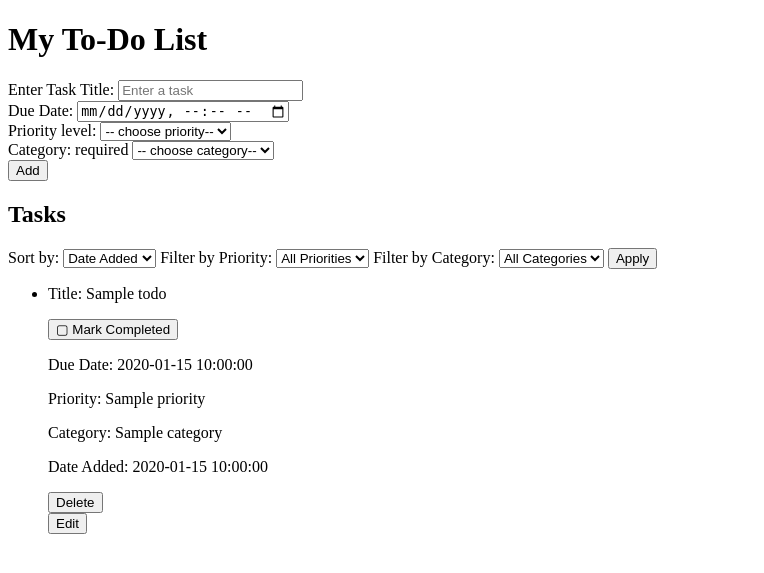
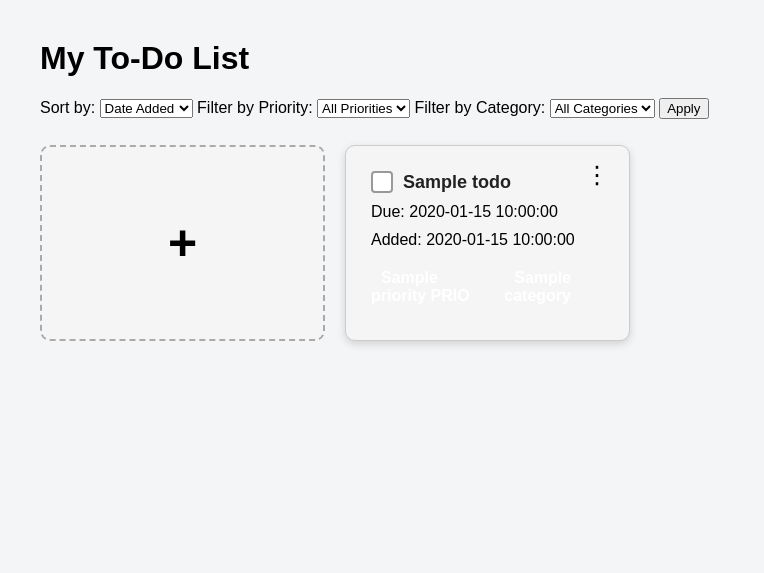
Before and after one commit to jasper-espartero-upv/CMSC128_Lab_1_CRUD, a Flask app: template templates/index.html in a window 1280 px wide. Shown: the top 573 px of the page, without its empty margins (0-764 px from the left). Run offline with Flask 3, Linux system fonts and the light colour scheme; the template is opened without the code that fills it: most values are stand-ins (such as "Sample title", 1, 10 or a date in 2020); one stand-in notice (Sample message) is shown.

Commit message:
ux: refine task cards and interactions

```diff
--- a/app.py
+++ b/app.py
@@ -1,7 +1,8 @@
 from flask import Flask, render_template, request, redirect, session, flash
+from dotenv import load_dotenv
+from datetime import datetime
 import sqlite3
 import os
-from dotenv import load_dotenv
 
 app = Flask(__name__)
 app.secret_key = os.getenv("SECRET_KEY")
@@ -69,6 +70,21 @@ def index():
         query += " ORDER BY " + sort_column
 
     todos = conn.execute(query, params).fetchall()
+
+    todos = [dict(todo) for todo in todos]
+
+    for todo in todos:
+        if todo["due_date"]:
+            todo["due_date_display"] = datetime.strptime(
+                todo["due_date"],
+                "%Y-%m-%dT%H:%M"
+            ).strftime("%B %d, %Y at %I:%M %p")
+
+        if todo["created_at"]:
+            todo["created_at_display"] = datetime.strptime(
+                todo["created_at"],
+                "%Y-%m-%d %H:%M:%S"
+            ).strftime("%B %d, %Y at %I:%M %p")
 
     conn.close()
 
@@ -187,19 +203,6 @@ def clear_undo():
     session.pop("deleted_todo", None)
     return ""
 
-@app.route("/edit/<int:id>", methods=["GET"])
-def edit(id):
-    conn = get_db()
-    todo = conn.execute("SELECT * FROM todos WHERE id = ?", (id,)).fetchone()
-
-    return render_template(
-        "edit.html",
-        todo=todo,
-        sort=request.args.get("sort", ""),
-        priority=request.args.get("priority", ""),
-        category=request.args.get("category", "")
-    )
-
 @app.route("/update/<int:id>", methods=["POST"])
 def update(id):
     title = request.form["title"]
--- a/static/style.css
+++ b/static/style.css
@@ -0,0 +1,296 @@
+body {
+    font-family: Arial, sans-serif;
+    max-width: 1200px;
+    margin: 40px auto;
+    padding: 0 20px;
+    background-color: #f4f5f7;
+}
+
+.task-list {
+    display: grid;
+    grid-template-columns: repeat(4, 1fr);
+    gap: 20px;
+    padding: 10px 0;
+    list-style: none;
+}
+
+.task-card {
+    border: 1px solid #ccc;
+    border-radius: 10px;
+    padding: 25px;
+    background-color: #f5f5f5;
+    box-shadow: 0 3px 8px rgba(0, 0, 0, 0.15);
+    position: relative;
+}
+
+.task-card h3 {
+    margin-top: 0;
+}
+
+.task-info {
+    margin: 10px 0;
+}
+
+.task-menu {
+    position: absolute;
+    top: 15px;
+    right: 15px;
+}
+
+.task-attributes {
+    display: flex;
+    gap: 12px;
+}
+
+.task-details {
+    margin-top: 20px;
+}
+
+.task-title-row {
+    display: flex;
+    align-items: center;
+    gap: 10px;
+}
+
+.task-title-row h3 {
+    margin: 0;
+    font-size: 18px;
+    font-weight: 600;
+    color: #222;
+}
+
+.menu-button {
+    background: none;
+    border: none;
+    font-size: 24px;
+    cursor: pointer;
+    padding: 0 5px;
+}
+
+.menu-options {
+    display: none;
+    position: absolute;
+    right: 0;
+    top: 30px;
+    background-color: white;
+    border: 1px solid #ccc;
+    border-radius: 6px;
+    box-shadow: 0 3px 8px rgba(0, 0, 0, 0.15);
+    padding: 5px;
+    z-index: 10;
+}
+
+.menu-options form {
+    margin: 0;
+}
+
+.menu-options button {
+    display: block;
+    width: 100%;
+    padding: 8px 15px;
+    border: none;
+    background: none;
+    cursor: pointer;
+    text-align: left;
+}
+
+.menu-options button:hover {
+    background-color: #f0f0f0;
+}
+
+.task-menu.active .menu-options {
+    display: block;
+}
+
+.priority-badge {
+    padding: 4px 10px;
+    border-radius: 5px;
+    color: white;
+    font-weight: bold;
+}
+
+.priority-badge.LOW {
+    background-color: green;
+}
+
+.priority-badge.MED {
+    background-color: orange;
+}
+
+.priority-badge.HIGH {
+    background-color: red;
+}
+
+.category-badge {
+    padding: 4px 10px;
+    border-radius: 5px;
+    color: white;
+    font-weight: bold;
+}
+
+.category-badge.School {
+    background-color: #3b82f6;
+}
+
+.category-badge.Personal {
+    background-color: #8b5cf6;
+}
+
+.category-badge.Others {
+    background-color: #6b7280;
+}
+
+.checkmark-btn {
+    width: 22px;
+    height: 22px;
+    padding: 0;
+    display: flex;
+    align-items: center;
+    justify-content: center;
+    border-radius: 4px;
+    cursor: pointer;
+    font-size: 15px;
+    font-weight: bold;
+}
+
+    /* Style for when the item is COMPLETED */
+.checkmark-btn.completed {
+    background-color: #28a745;
+    color: white;
+    border: 2px solid #28a745;
+}
+
+.checkmark-btn.completed:hover {
+    background-color: #218838; /* Darker green on hover */
+}
+
+/* Style for when the item is INCOMPLETE */
+.checkmark-btn.incomplete {
+    background-color: white;
+    color: transparent;
+    border: 2px solid #999;
+}
+.checkmark-btn.incomplete:hover {
+    background-color: #e2e6ea; /* Darker gray on hover */
+}
+
+.add-card {
+    border: 2px dashed #aaa;
+    border-radius: 10px;
+    background-color: #f5f5f5;
+
+    min-height: 180px;
+
+    display: flex;
+    align-items: center;
+    justify-content: center;
+
+    font-size: 50px;
+    font-weight: bold;
+    cursor: pointer;
+}
+
+.add-card:hover {
+    background-color: #e9e9e9;
+}
+
+.modal {
+    display: none;
+    position: fixed;
+    inset: 0;
+
+    background-color: rgba(0, 0, 0, 0.5);
+
+    align-items: center;
+    justify-content: center;
+
+    z-index: 100;
+}
+
+.modal-content {
+    background-color: white;
+
+    width: 400px;
+    padding: 30px;
+
+    border-radius: 10px;
+
+    position: relative;
+}
+
+.close-button {
+    position: absolute;
+    top: 10px;
+    right: 15px;
+
+    border: none;
+    background: none;
+
+    font-size: 28px;
+    cursor: pointer;
+}
+
+.modal-content form {
+    display: flex;
+    flex-direction: column;
+    gap: 8px;
+}
+
+.modal-content input,
+.modal-content select {
+    padding: 8px;
+    margin-bottom: 10px;
+}
+
+.modal-content form button {
+    padding: 10px;
+    cursor: pointer;
+}
+
+.flash-popup {
+    position: fixed;
+    bottom: 20px;
+    right: 20px;
+
+    background-color: white;
+    padding: 15px 20px;
+
+    border-radius: 8px;
+
+    box-shadow: 0 4px 12px rgba(0, 0, 0, 0.2);
+
+    z-index: 200;
+
+    font-weight: bold;
+}
+
+.undo-popup {
+    position: fixed;
+    bottom: 20px;
+    right: 20px;
+
+    display: flex;
+    align-items: center;
+    gap: 15px;
+
+    background-color: white;
+    padding: 15px 20px;
+
+    border-radius: 8px;
+
+    box-shadow: 0 4px 12px rgba(0, 0, 0, 0.2);
+
+    z-index: 200;
+}
+
+.undo-popup form {
+    margin: 0;
+}
+
+.undo-popup button {
+    border: none;
+    background: none;
+
+    font-weight: bold;
+    cursor: pointer;
+}
--- a/templates/index.html
+++ b/templates/index.html
@@ -2,57 +2,114 @@
 <html>
 <head>
     <title>To-Do List</title>
+    <link rel="stylesheet" href="{{ url_for('static', filename='style.css') }}">
 </head>
 
 {% with messages = get_flashed_messages() %}
     {% for message in messages %}
-        <div id="success-notification">
+        <div class="flash-popup">
             {{ message }}
         </div>
     {% endfor %}
 {% endwith %}
 
 <body>
+    <div class="modal" id="add-modal">
+
+        <div class="modal-content">
+
+            <button type="button" class="close-button" id="close-modal">
+                ×
+            </button>
+
+            <h2>Add Task</h2>
+
+            <form action="/add?sort={{ sort }}&priority={{ priority }}&category={{ category }}" method="POST">
+
+                <label>Title</label>
+                <input type="text" name="title" required>
+
+                <label>Due Date</label>
+                <input type="datetime-local" name="due_date">
+
+                <label>Priority</label>
+                <select name="priority">
+                    <option value="LOW">Low</option>
+                    <option value="MED">Medium</option>
+                    <option value="HIGH">High</option>
+                </select>
+
+                <label>Category</label>
+                <select name="category">
+                    <option value="School">School</option>
+                    <option value="Personal">Personal</option>
+                    <option value="Others">Others</option>
+                </select>
+
+                <button type="submit">Add Task</button>
+
+            </form>
+
+        </div>
+
+    </div>
+
+    <div class="modal" id="edit-modal">
+
+        <div class="modal-content">
+
+            <button type="button" class="close-button" id="close-edit-modal">
+                ×
+            </button>
+
+            <h2>Edit Task</h2>
+
+            <form id="edit-form" method="POST">
+
+                <label>Title</label>
+                <input type="text" name="title" id="edit-title" required>
+
+                <label>Due Date</label>
+                <input type="datetime-local" name="due_date" id="edit-due-date">
+
+                <label>Priority</label>
+                <select name="priority" id="edit-priority">
+                    <option value="LOW">Low</option>
+                    <option value="MED">Medium</option>
+                    <option value="HIGH">High</option>
+                </select>
+
+                <label>Category</label>
+                <select name="category" id="edit-category">
+                    <option value="School">School</option>
+                    <option value="Personal">Personal</option>
+                    <option value="Others">Others</option>
+                </select>
+
+                <input type="hidden" name="sort" value="{{ sort }}">
+                <input type="hidden" name="priority_filter" value="{{ priority }}">
+                <input type="hidden" name="category_filter" value="{{ category }}">
+
+                <button type="submit">Save Changes</button>
+
+            </form>
+
+        </div>
+
+    </div>
 
     <h1>My To-Do List</h1>
 
-    <form action="/add?sort={{ sort }}&priority={{ priority }}&category={{ category }}" method="POST">
-        <label for="title"> Enter Task Title:</label>
-        <input type="text" name="title" id="title" placeholder="Enter a task" required> <br>
+    {% if session.get("deleted_todo") %}
+        <div class="undo-popup" id="undo-popup">
+            <span>Task deleted.</span>
 
-        <label for="due_date"> Due Date:</label>
-        <input type="datetime-local" name="due_date" id="due_date" placeholder="Enter due date" required> <br>
-
-        <label for="priority">Priority level:</label>
-        <select name="priority" id="priority" required>
-            <option disabled selected value="">-- choose priority--</option>
-            <option value="LOW">Low</option>
-            <option value="MED">Medium</option>
-            <option value="HIGH">High</option>
-        </select> <br>
-
-        <label for="category">Category: required</label>
-        <select name="category" id="category">
-            <option disabled selected value="">-- choose category--</option>
-            <option value="School">School</option>
-            <option value="Personal">Personal</option>
-            <option value="Others">Others</option>
-        </select> <br>
-
-        <button type="submit">Add</button> <br>
-
-    </form>
-
-    {% if session.get("deleted_todo") %}
-        <div id="undo-notification">
-            Task deleted.
             <form action="/undo" method="POST">
                 <button type="submit">Undo</button>
             </form>
         </div>
     {% endif %}
 
-    <h2>Tasks</h2>
 
     <!-- Sort & Filter -->
     <form action="/" method="GET">
@@ -83,10 +140,14 @@
         <button type="submit">Apply</button>
     </form>
 
-    <ul>
+    <ul class="task-list">
+        <li class="add-card" id="add-card">
+            +
+        </li>
         {% for todo in todos %}
-            <li>
-                <p>Title: {{ todo["title"] }}</p>
+            <li class="task-card">
+                <div class="task-title-row">
+
                     <form action="/status/{{ todo.id }}" method="POST">
                         <input type="hidden" name="sort" value="{{ sort }}">
                         <input type="hidden" name="priority" value="{{ priority }}">
@@ -94,79 +155,84 @@
 
                         {% if todo["completed"] == 1 %}
                             <button type="submit" name="status" value="0" class="checkmark-btn completed">
-                            <span class="icon">✓</span> Completed
+                                ✓
                             </button>
                         {% else %}
                             <button type="submit" name="status" value="1" class="checkmark-btn incomplete">
-                            <span class="icon-empty">▢</span> Mark Completed
+                                ✓
                             </button>
                         {% endif %}
                     </form>
-                <!-- /* Base button styles to make it look custom */
-                        .checkmark-btn {
-                        display: inline-flex;
-                        align-items: center;
-                        gap: 8px;
-                        padding: 8px 16px;
-                        font-size: 14px;
-                        border-radius: 4px;
-                        cursor: pointer;
-                        border: 1px solid transparent;
-                        transition: background-color 0.2s;
-                        }
 
-                        /* Style for when the item is COMPLETED */
-                        .checkmark-btn.completed {
-                        background-color: #28a745;
-                        color: white;
-                        }
-                        .checkmark-btn.completed:hover {
-                        background-color: #218838; /* Darker green on hover */
-                        }
+                    <h3>{{ todo["title"] }}</h3>
 
-                        /* Style for when the item is INCOMPLETE */
-                        .checkmark-btn.incomplete {
-                        background-color: #f8f9fa;
-                        color: #495057;
-                        border-color: #ced4da;
-                        }
-                        .checkmark-btn.incomplete:hover {
-                        background-color: #e2e6ea; /* Darker gray on hover */
-                        }
-                    -->
+                </div>
+
+                    <input type="hidden" name="sort" value="{{ sort }}">
+                    <input type="hidden" name="priority" value="{{ priority }}">
+                    <input type="hidden" name="category" value="{{ category }}">
+                </form>
+
+                <p class="task-info">Due: {{ todo["due_date_display"] }}</p>
+                <p class="task-info">Added: {{ todo["created_at_display"] }}</p>
 
 
-                <p>Due Date: {{ todo["due_date"] }}</p>
-                <p>Priority: {{ todo["priority"] }}</p>
-                <p>Category: {{ todo["category"] }}</p>
-                <p> Date Added: {{ todo["created_at"] }}</p>
+                <div class="task-attributes">
 
+                    <p class="task-info">
+                        <span class="priority-badge {{ todo['priority'] }}">
+                            {{ todo["priority"] }} PRIO
+                        </span>
+                    </p>
+
+                    <p class="task-info">
+                        <span class="category-badge {{ todo['category'] }}">
+                            {{ todo["category"] }}
+                        </span>
+                    </p>
+
+                </div>
+
+
+                <div class="task-menu">
+                    <button type="button" class="menu-button">⋮</button>
+
+                    <div class="menu-options">
+
+                        <!-- Edit -->
+                        <button type="button"
+                                class="edit-button"
+                                data-id="{{ todo['id'] }}"
+                                data-title="{{ todo['title'] }}"
+                                data-due-date="{{ todo['due_date'] }}"
+                                data-priority="{{ todo['priority'] }}"
+                                data-category="{{ todo['category'] }}">
+                            Edit
+                        </button>
+
+                        <!-- Delete -->
                         <form action="/delete/{{ todo['id'] }}" method="POST">
-                    <!-- Hidden Inputs for Sort & Filter -->
                             <input type="hidden" name="sort" value="{{ sort }}">
                             <input type="hidden" name="priority_filter" value="{{ priority }}">
                             <input type="hidden" name="category_filter" value="{{ category }}">
 
-                    <button type="submit" onclick="return confirm('Are you sure you want to delete this task?')">
+                            <button type="submit"
+                                    onclick="return confirm('Are you sure you want to delete this task?')">
                                 Delete
                             </button>
                         </form>
-                <form action="/edit/{{ todo['id'] }}" method="GET">
-                    <input type="hidden" name="sort" value="{{ sort }}">
-                    <input type="hidden" name="priority" value="{{ priority }}">
-                    <input type="hidden" name="category" value="{{ category }}">
 
-                    <button type="submit">Edit</button>
-                </form>
+                    </div>
+                </div>
             </li>
         {% endfor %}
     </ul>
 
 <script>
-    const notification = document.getElementById("undo-notification");
-    if (notification) {
+    const undoPopup = document.getElementById("undo-popup");
+    if (undoPopup) {
         setTimeout(() => {
-            notification.remove();
+            undoPopup.remove();
 
             fetch("/clear-undo", {
                 method: "POST"
@@ -174,12 +240,101 @@
         }, 5000);
     }
 
-    const successNotification = document.getElementById("success-notification");
-    if (successNotification) {
+    const flashPopup = document.querySelector(".flash-popup");
+    if (flashPopup) {
         setTimeout(() => {
-            successNotification.remove();
+            flashPopup.remove();
         }, 3000);
     }
+
+    const menuButtons = document.querySelectorAll(".menu-button");
+
+    menuButtons.forEach(button => {
+        button.addEventListener("click", (event) => {
+            event.stopPropagation();
+
+            const menu = button.parentElement;
+
+            document.querySelectorAll(".task-menu").forEach(otherMenu => {
+                if (otherMenu !== menu) {
+                    otherMenu.classList.remove("active");
+                }
+            });
+
+            menu.classList.toggle("active");
+        });
+    });
+
+    document.addEventListener("click", () => {
+        document.querySelectorAll(".task-menu").forEach(menu => {
+            menu.classList.remove("active");
+        });
+    });
+
+    const addCard = document.getElementById("add-card");
+    const addModal = document.getElementById("add-modal");
+    const closeModal = document.getElementById("close-modal");
+
+    addCard.addEventListener("click", () => {
+        addModal.style.display = "flex";
+    });
+
+    closeModal.addEventListener("click", () => {
+        addModal.style.display = "none";
+    });
+
+    addModal.addEventListener("click", (event) => {
+        if (event.target === addModal) {
+            addModal.style.display = "none";
+        }
+    });
+
+    const editButtons = document.querySelectorAll(".edit-button");
+
+    const editModal = document.getElementById("edit-modal");
+    const closeEditModal = document.getElementById("close-edit-modal");
+
+    const editForm = document.getElementById("edit-form");
+
+    const editTitle = document.getElementById("edit-title");
+    const editDueDate = document.getElementById("edit-due-date");
+    const editPriority = document.getElementById("edit-priority");
+    const editCategory = document.getElementById("edit-category");
+
+
+    editButtons.forEach(button => {
+
+        button.addEventListener("click", () => {
+
+            const id = button.dataset.id;
+
+            editTitle.value = button.dataset.title;
+            editDueDate.value = button.dataset.dueDate;
+            editPriority.value = button.dataset.priority;
+            editCategory.value = button.dataset.category;
+
+            editForm.action = `/update/${id}`;
+
+            editModal.style.display = "flex";
+
+        });
+
+    });
+
+
+    closeEditModal.addEventListener("click", () => {
+        editModal.style.display = "none";
+    });
+
+
+    editModal.addEventListener("click", (event) => {
+
+        if (event.target === editModal) {
+            editModal.style.display = "none";
+        }
+
+    });
+
 </script>
 
 </body>
```
Lines whose indentation alone changed are shown as unchanged.
